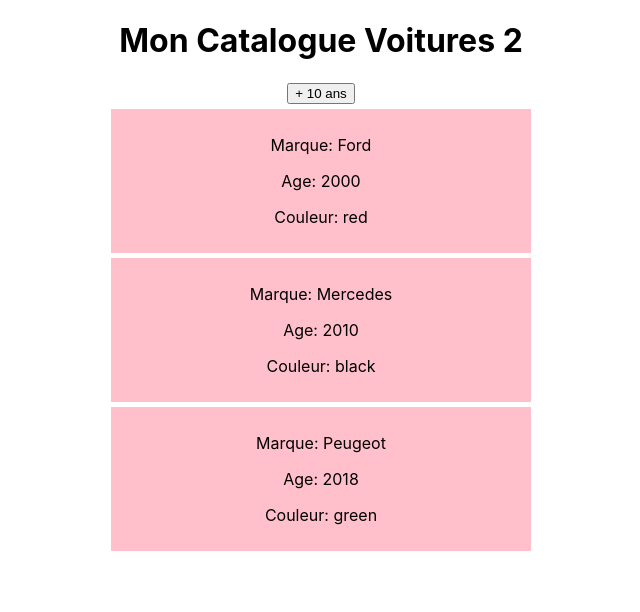
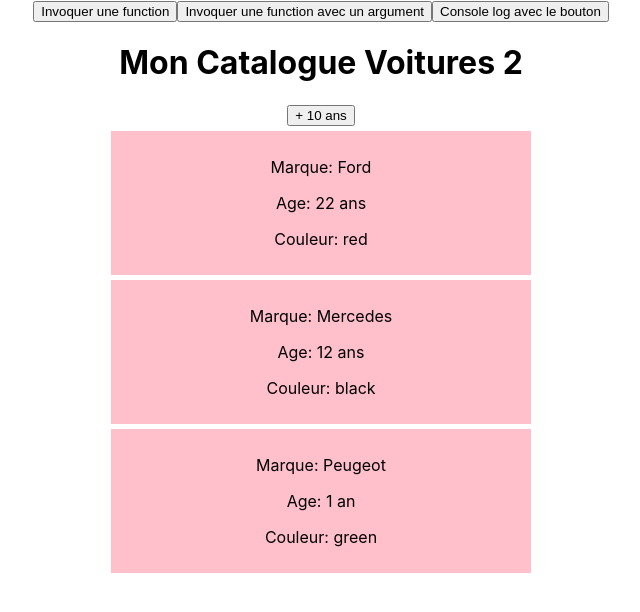
Before and after one commit to Djoul75/cars-react, a React (Create React App) app: page / in a window 1280 px wide. Shown: the top 612 px of the page, without its empty margins (319-959 px from the left). Built offline with nearby package versions, Linux system fonts and the light colour scheme.

Commit message:
exercice sur les fontions et les appels de celles ci

```diff
--- a/src/App.js
+++ b/src/App.js
@@ -1,6 +1,7 @@
 import { Component } from 'react';
 import Mycars from './components/Mycars';
 import './App.css';
+import Welcome from './components/Welcome';
 
 class App extends Component {
 
@@ -8,6 +9,7 @@
   render() {
     return (
       <div className='App'>
+        <Welcome />
         <Mycars/>
       </div>
     )
--- a/src/components/Mycars.js
+++ b/src/components/Mycars.js
@@ -7,7 +7,7 @@
     voitures: [
       {name: 'Ford', color: 'red', year: 2000},
       {name: 'Mercedes', color: 'black', year: 2010},
-      {name: 'Peugeot', color: 'green', year: 2018},
+      {name: 'Peugeot', color: 'green', year: 2021},
     ],
     titre: 'Mon Catalogue Voitures 2'
   }
@@ -23,6 +23,19 @@
     })
   }
 
+  getAge = (year) => {
+    const now = new Date().getFullYear()
+    const age = now - year
+
+    let frenchYearStr = ''
+    if (age === 1) {
+      frenchYearStr = 'an'
+    } else if (age > 1) {
+      frenchYearStr = 'ans'
+    }
+    return `${age} ${frenchYearStr}`
+  }
+
   render() {
 
       return (
@@ -36,7 +49,7 @@
                 this.state.voitures.map(({name, color, year}, index) => {
                   return(
                     <div key={index}>
-                        <Car nom={name} color={color} year={year} />
+                      <Car nom={name} color={color} year={this.getAge(year)} />
                     </div>
                   )
                 })
--- /dev/null
+++ b/src/components/Welcome.js
@@ -0,0 +1,25 @@
+const Welcome = () => {
+
+  const bonjour = () => {
+    console.log('Bonjour');
+  }
+
+  const bonsoir = (props) => {
+    console.log(props);
+  }
+
+  return (
+    <div>
+      {}
+      <button onClick={bonjour}>Invoquer une function</button>
+
+      {}
+      <button onClick={() => bonsoir("Bonsoir")}>Invoquer une function avec un argument</button>
+
+      {}
+      <button onClick={() => console.log('Bonne nuit')}>Console log avec le bouton</button>
+    </div>
+  )
+}
+
+export default Welcome
```
Lines whose indentation alone changed are shown as unchanged.
